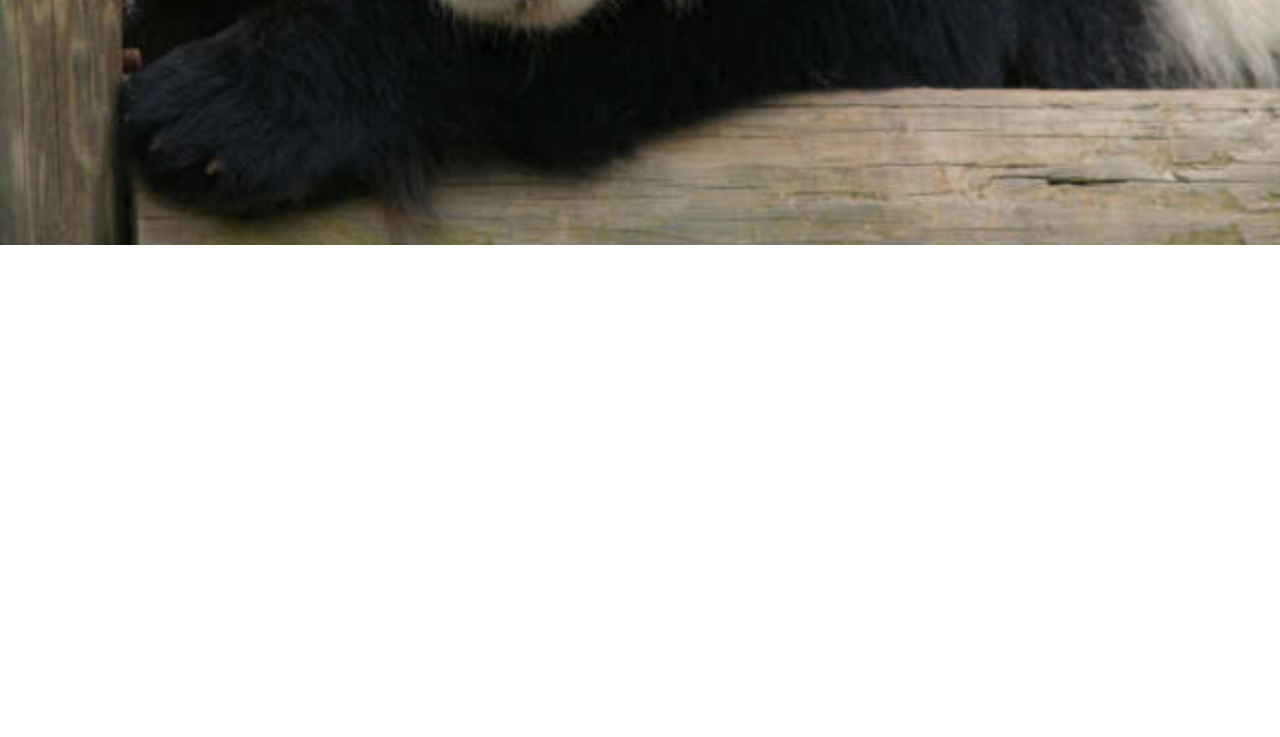
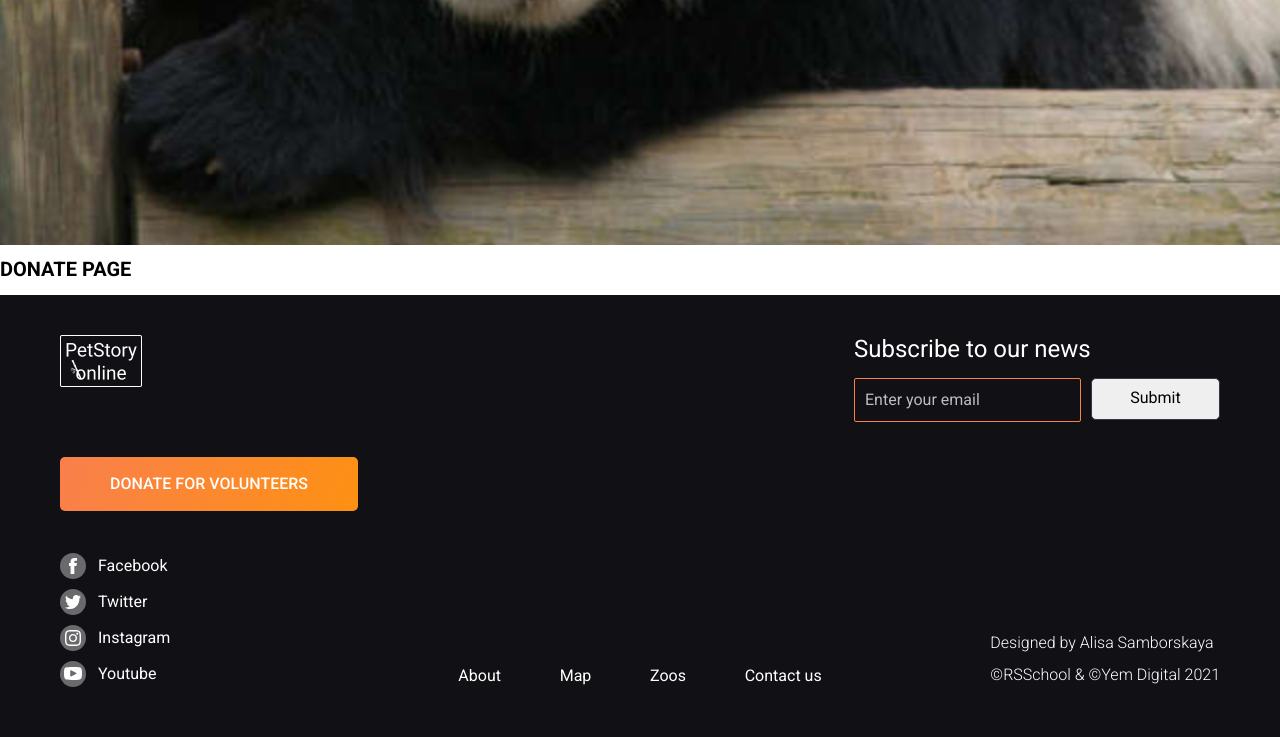
Before and after one commit to mirsadikov/petstory-rs, a website: page donate.html in a window 1280 px wide. Shown: the part 535-1272 px from the top of the page. Before the commit the page ends 800 px from the top, so only its background shows below. Drawn offline with nearby package versions, Linux system fonts and the light colour scheme.

Commit message:
fix: links, design

```diff
--- a/donate.html
+++ b/donate.html
@@ -58,5 +58,86 @@
         <div class="hero__container container"></div>
       </div>
     </header>
+
+    <main>
+      <h1>DONATE PAGE</h1>
+    </main>
+
+    <!-- FOOTER -->
+    <footer class="footer">
+      <div class="container footer__container">
+        <a href="/index.html">
+          <img src="/img/logo.png" alt="logo" class="footer__logo" />
+        </a>
+        <form class="footer__form" action="#">
+          <h3 class="heading-sub footer__form-title">Subscribe to our news</h3>
+          <input
+            type="email"
+            class="footer__form-input"
+            placeholder="Enter your email"
+            required
+          />
+          <button class="footer__form-button text-body form-btn">Submit</button>
+        </form>
+        <a
+          href="/donate.html"
+          class="footer__button-link text-btn button-primary button-primary--square"
+          >donate for volunteers</a
+        >
+        <ul class="footer__socials">
+          <li class="footer__social">
+            <a href="facebook.com" class="footer__social-link">
+              <div class="footer__social-icon">
+                <img src="/img/logo-facebook.svg" alt="facebook" />
+              </div>
+              <p>Facebook</p>
+            </a>
+          </li>
+          <li class="footer__social">
+            <a href="twitter.com" class="footer__social-link">
+              <div class="footer__social-icon">
+                <img src="/img/logo-twitter.svg" alt="twitter.svg" />
+              </div>
+              <p>Twitter</p>
+            </a>
+          </li>
+          <li class="footer__social">
+            <a href="instagram.com" class="footer__social-link">
+              <div class="footer__social-icon">
+                <img src="/img/logo-instagram.svg" alt="instagram" />
+              </div>
+              <p>Instagram</p>
+            </a>
+          </li>
+          <li class="footer__social">
+            <a href="youtube.com" class="footer__social-link">
+              <div class="footer__social-icon">
+                <img src="/img/logo-youtube.svg" alt="youtube" />
+              </div>
+              <p>Youtube</p>
+            </a>
+          </li>
+        </ul>
+        <ul class="footer__links">
+          <li class="footer__item">
+            <a href="/index.html" class="footer__link">About</a>
+          </li>
+          <li class="footer__item"><a href="#" class="footer__link">Map</a></li>
+          <li class="footer__item">
+            <a href="#" class="footer__link">Zoos</a>
+          </li>
+          <li class="footer__item">
+            <a href="#" class="footer__link">Contact us</a>
+          </li>
+        </ul>
+        <a
+          href="https://www.figma.com/file/jfEFwkXVj1WRq7sUHDr8os/PetStory-online"
+          class="footer__authors"
+        >
+          <p>Designed by Alisa Samborskaya</p>
+          <p>&copy;RSSchool &amp; &copy;Yem Digital 2021</p>
+        </a>
+      </div>
+    </footer>
   </body>
 </html>
--- a/sass/components/footer.scss
+++ b/sass/components/footer.scss
@@ -37,6 +37,7 @@
     border: 0.7px solid $color-primary;
     color: $color-white;
     outline: none;
+    border-radius: 2px;
 
     &::placeholder {
       color: #bdbdbd;
```
Also changed, not shown: index.html (+4 -4 lines), css/style.css.
